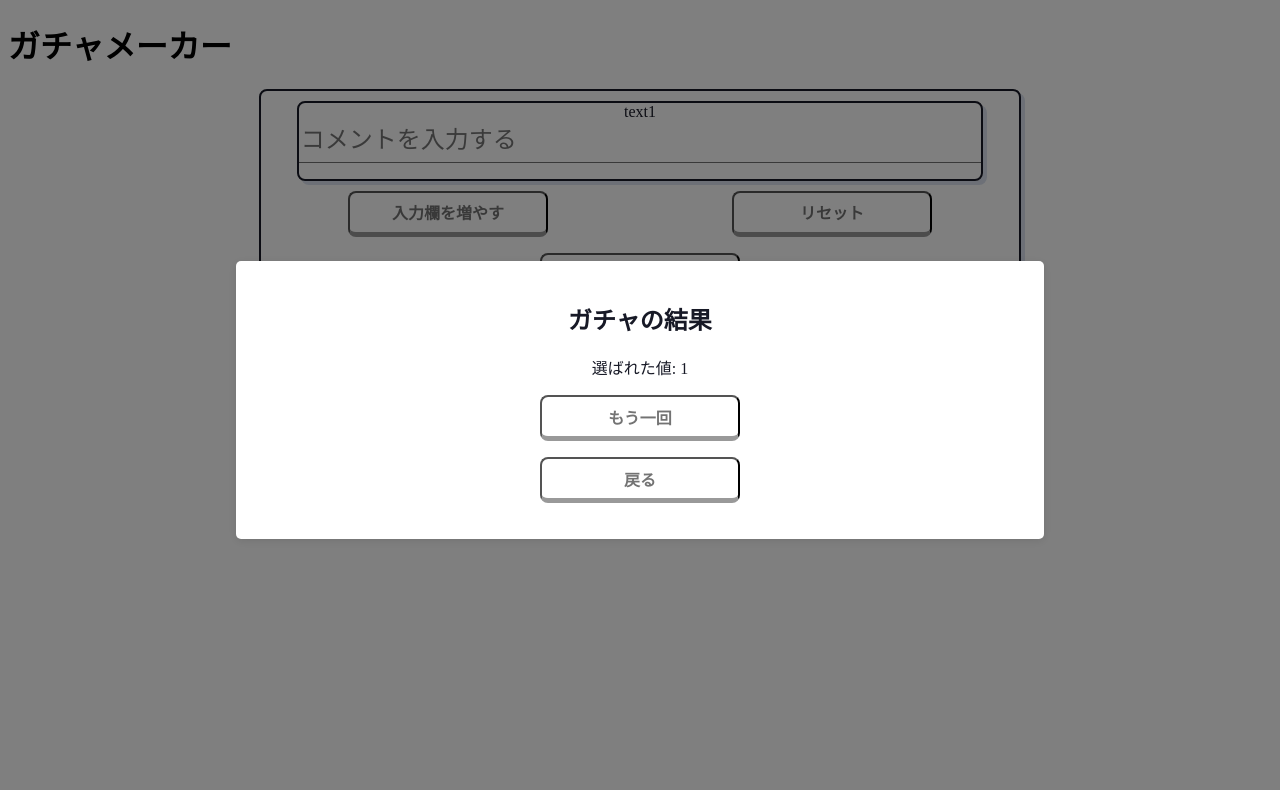
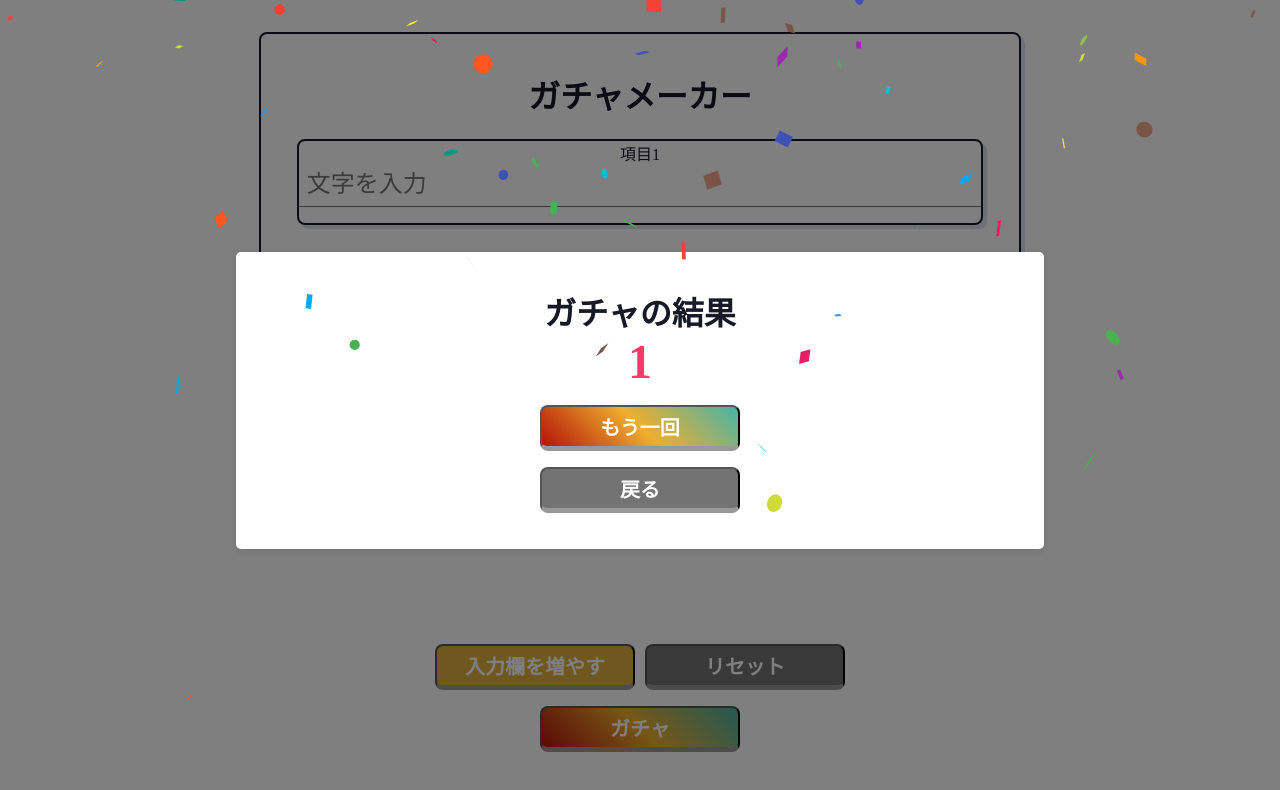
Before and after one commit to arp-a-onishi/Random-PickUp, a Next.js app: page / in a window 1280 px wide. Both pictures are taken after a click on the button "ガチャ". Shown: the top 790 px of the page. Built offline with nearby package versions, Linux system fonts and the light colour scheme.

Commit message:
スタイルの調整

```diff
--- a/package.json
+++ b/package.json
@@ -15,7 +15,9 @@
     "gh-pages": "^6.3.0",
     "next": "^15.4.6",
     "react": "^19.1.0",
-    "react-dom": "^19.1.0"
+    "react-confetti": "^6.4.0",
+    "react-dom": "^19.1.0",
+    "react-use": "^17.6.0"
   },
   "devDependencies": {
     "@eslint/eslintrc": "^3",
--- a/src/common/InputField.tsx
+++ b/src/common/InputField.tsx
@@ -7,12 +7,11 @@ interface InputFieldProps {
   index: number;
 }
 
-// スタイルを定義
 const InputWrapper = styled('div', {
   maxWidth: '90%',
   display: 'flex',
   flexDirection: 'column',
-  margin: '10px auto',
+  margin: '16px auto',
   border: '2px solid $onSurface',
   borderRadius: '8px',
   boxShadow: '4px 4px 0 #dae1ee',
@@ -31,6 +30,7 @@ const InputText = styled('input', {
   width: '100%',
   border: 'none',
   outline: 'none',
+  paddingLeft: '8px',
   paddingBottom: '8px',
   boxSizing: 'border-box',
   // フォーカス時のアニメーションを適用
@@ -55,7 +55,6 @@ const InputUnderLine = styled('div', {
   },
 });
 
-// InputFieldコンポーネントの実装
 const InputField: React.FC<InputFieldProps> = React.memo(function InputField({ value, onChange, index }) {
   const inputRef = useRef<HTMLInputElement>(null);
 
@@ -65,7 +64,7 @@ const InputField: React.FC<InputFieldProps> = React.memo(function InputField({ v
     }
   }, [value]); // valueが変更されたときにフォーカスを設定
 
-  const inputId = `text${index + 1}`;
+  const inputId = `項目${index + 1}`;
   const labelId = `l_${inputId}`;
 
   return (
@@ -74,15 +73,14 @@ const InputField: React.FC<InputFieldProps> = React.memo(function InputField({ v
         {inputId}
       </InputLabel>
       <InputText
-        ref={inputRef} // refを設定
+        ref={inputRef}
         id={inputId}
         type='text'
-        placeholder='コメントを入力する'
+        placeholder='文字を入力'
         value={value}
         onChange={(e) => {
-          // イベントのバブリングを防ぐために、event.preventDefault()を使ってみる
           e.preventDefault();
-          onChange(e.target.value); // 状態を更新
+          onChange(e.target.value);
         }}
       />
       <InputUnderLine className='underline' />
--- a/src/common/Modal.tsx
+++ b/src/common/Modal.tsx
@@ -1,5 +1,8 @@
 import React from 'react';
-import Button from './button';
+import Button from './Button';
+import { styled, keyframes } from '../../stitches.config';
+import Confetti from 'react-confetti';
+import { useWindowSize } from 'react-use';
 
 interface ModalProps {
   isOpen: boolean;
@@ -8,7 +11,37 @@ interface ModalProps {
   result: string | null; // 結果を受け取る
 }
 
+const ResultWrapper = styled('div', {
+  maxWidth: '90%',
+  display: 'flex',
+  flexDirection: 'column',
+  margin: '16px auto',
+});
+
+const fadeInScaleUp = keyframes({
+  '0%': { opacity: 0, transform: 'scale(0.8)' },
+  '100%': { opacity: 1, transform: 'scale(1)' },
+});
+
+const rainbowAnimation = keyframes({
+  '0%': { color: 'red' },
+  '14%': { color: 'orange' },
+  '28%': { color: 'yellow' },
+  '42%': { color: 'green' },
+  '57%': { color: 'blue' },
+  '71%': { color: 'indigo' },
+  '85%': { color: 'violet' },
+  '100%': { color: 'red' },
+});
+
+const StyledResultText = styled('text', {
+  fontSize: '$textXXL',
+  fontWeight: '$bold',
+});
+
 const Modal: React.FC<ModalProps> = ({ isOpen, onClose, onRetry, result }) => {
+  const { width, height } = useWindowSize();
+
   if (!isOpen) {
     return null; // モーダルがオープンでないときは何も表示しない
   }
@@ -20,13 +53,24 @@ const Modal: React.FC<ModalProps> = ({ isOpen, onClose, onRetry, result }) => {
     }
   };
 
+  const StyledResult = styled('text', {
+    fontSize: '48px',
+    fontWeight: '$bold',
+    animation: `${rainbowAnimation} 3s linear infinite, ${fadeInScaleUp} 0.5s ease-in-out`,
+  });
+
   return (
     <div style={modalStyles.overlay} onClick={handleOverlayClick}>
       <div style={modalStyles.modal}>
-        <h2>ガチャの結果</h2>
-        <p>選ばれた値: {result}</p>
-        <Button onClick={onRetry} label='もう一回'></Button>
-        <Button onClick={onClose} label='戻る'></Button>
+        <Confetti width={width} height={height} recycle={true} />
+        <ResultWrapper>
+          {' '}
+          <StyledResultText>ガチャの結果</StyledResultText>
+          <StyledResult> {result}</StyledResult>
+        </ResultWrapper>
+
+        <Button onClick={onRetry} label='もう一回' className='gacha'></Button>
+        <Button onClick={onClose} label='戻る' className='reset'></Button>
       </div>
     </div>
   );
@@ -39,6 +83,7 @@ const modalStyles = {
     left: 0,
     right: 0,
     bottom: 0,
+    zIndex: 999,
     backgroundColor: 'rgba(0, 0, 0, 0.5)',
     display: 'flex',
     justifyContent: 'center',
--- a/src/common/button.tsx
+++ b/src/common/button.tsx
@@ -4,6 +4,7 @@ import { styled } from '../../stitches.config';
 interface ButtonProps {
   onClick: () => void;
   label: string;
+  className?: string;
 }
 
 const StyledButton = styled('button', {
@@ -20,13 +21,25 @@ const StyledButton = styled('button', {
   width: '10%',
   color: '$secondary',
   background: '$gray3',
-  fontSize: '$3',
+  fontSize: '$textLG',
   whiteSpace: 'nowrap preserve',
   textDecoration: 'none',
   fontFamily: '$body',
   fontWeight: '$bold',
   borderRadius: '8px',
   borderBottom: 'solid 5px #999',
+  '&.add-input': {
+    background: '$AddBtn',
+    color: '$textOnColor',
+  },
+  '&.reset': {
+    background: '$ResetBtn',
+    color: '$textOnColor',
+  },
+  '&.gacha': {
+    background: '$GachaBg',
+    color: '$textOnColor',
+  },
   '&:active': {
     outline: '4px solid #0066ff46',
   },
@@ -38,8 +51,12 @@ const StyledButton = styled('button', {
   },
 });
 
-const Button: React.FC<ButtonProps> = ({ onClick, label }) => {
-  return <StyledButton onClick={onClick}>{label}</StyledButton>;
+const Button: React.FC<ButtonProps> = ({ onClick, label, className }) => {
+  return (
+    <StyledButton onClick={onClick} className={className}>
+      {label}
+    </StyledButton>
+  );
 };
 
 export default Button;
--- a/src/compornent/ButtonField.tsx
+++ b/src/compornent/ButtonField.tsx
@@ -1,5 +1,5 @@
 import React from 'react';
-import Button from '../common/button';
+import Button from '../common/Button';
 
 interface ButtonFieldProps {
   onAddInput: () => void;
@@ -9,8 +9,8 @@ interface ButtonFieldProps {
 const ButtonField: React.FC<ButtonFieldProps> = ({ onAddInput, onReset }) => {
   return (
     <div style={{ display: 'flex', gap: '10px' }}>
-      <Button onClick={onAddInput} label='入力欄を増やす' />
-      <Button onClick={onReset} label='リセット' />
+      <Button onClick={onAddInput} label='入力欄を増やす' className='add-input' />
+      <Button onClick={onReset} label='リセット' className='reset' />
     </div>
   );
 };
--- a/src/compornent/Home.tsx
+++ b/src/compornent/Home.tsx
@@ -3,12 +3,14 @@ import { styled } from '../../stitches.config';
 import InputField from '../common/InputField';
 import ButtonField from '../compornent/ButtonField';
 import Modal from '../common/Modal';
-import Button from '../common/button';
+import Button from '../common/Button';
 
 const HomeWrapper = styled('div', {
   width: '60%',
   minWidth: '428px',
-  margin: '0 auto',
+  margin: '32px auto 0',
+  paddingTop: '16px',
+  paddingBottom: '150px',
   color: '$onSurface',
   textAlign: 'center',
   background: '$background',
@@ -16,6 +18,16 @@ const HomeWrapper = styled('div', {
   borderRadius: '8px',
   boxShadow: '4px 4px 0 #dae1ee',
   animation: 'pop 0.2s ease-in-out 1',
+  position: 'relative',
+  marginBottom: '20px',
+});
+
+const ButtonWrapper = styled('div', {
+  position: 'fixed',
+  bottom: '32px',
+  left: '50%',
+  transform: 'translateX(-50%)',
+  zIndex: 100,
 });
 
 const Home = () => {
@@ -56,14 +68,19 @@ const Home = () => {
   };
 
   return (
+    <div>
       <HomeWrapper>
+        <h1>ガチャメーカー</h1>
         {inputs.map((input, index) => (
           <InputField key={index} value={input} onChange={(value) => handleInputChange(index, value)} index={index} />
         ))}
+        <ButtonWrapper>
           <ButtonField onAddInput={addInputField} onReset={resetInputs} />
-      <Button onClick={handleGacha} label='ガチャ' />
+          <Button onClick={handleGacha} label='ガチャ' className='gacha' />
+        </ButtonWrapper>
         <Modal isOpen={isModalOpen} onClose={handleCloseModal} onRetry={handleRetry} result={selectedValue} />
       </HomeWrapper>
+    </div>
   );
 };
 
--- a/src/pages/index.tsx
+++ b/src/pages/index.tsx
@@ -3,7 +3,6 @@ import Home from '../compornent/Home';
 const App: React.FC = () => {
   return (
     <div>
-      <h1>ガチャメーカー</h1>
       <Home></Home>
     </div>
   );
--- a/stitches.config.ts
+++ b/stitches.config.ts
@@ -7,13 +7,12 @@ export const { styled, css, globalCss, keyframes, getCssText, theme } = createSt
       secondary: '#737373',
       onSurface: '#171926',
       toggleBtnColor: '#171926',
-      toggleBtn: '#dfaf3e',
-      toggleBtnBg: '#e4e8f0',
+      AddBtn: '#dfaf3e',
+      ResetBtn: '#737373',
       defaultBtnColor: '#9a0000',
       primaryBtnBg: 'linear-gradient(45deg, #b51409 0%, #efae2d 50%, #46b4ab 100%)',
       secondaryBtnBg: 'linear-gradient(90deg, #efae2d 0%, #d9d9d9 100%)',
-      hintBg: 'linear-gradient(45deg, #b51409 0%, #efae2d 50%, #46b4ab 100%)',
-      textLink: '#9a0000',
+      GachaBg: 'linear-gradient(45deg, #b51409 0%, #efae2d 50%, #46b4ab 100%)',
       textOnColor: '#ffffff',
       background: '#ffffff',
       borderColor: '#dae1ee',
@@ -45,10 +44,6 @@ export const { styled, css, globalCss, keyframes, getCssText, theme } = createSt
     },
     // 他のテーマの設定
   },
-  media: {
-    bp1: '(min-width: 640px)',
-    bp2: '(min-width: 768px)',
-  },
 });
 
 // グローバルスタイルの設定
```
Also changed, not shown: 1 other file (tests, documents, lock files or other folders). Lines whose indentation alone changed are shown as unchanged.
